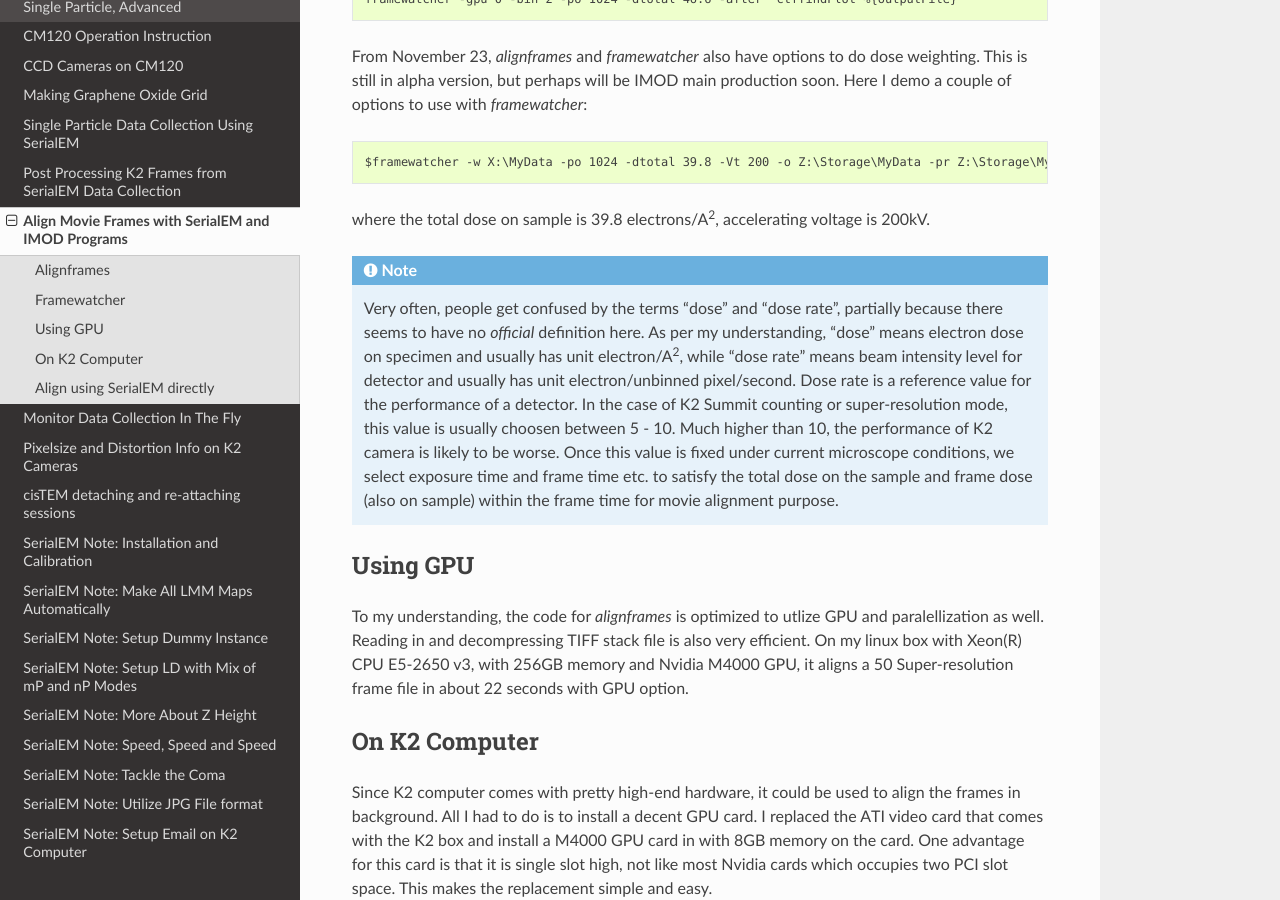
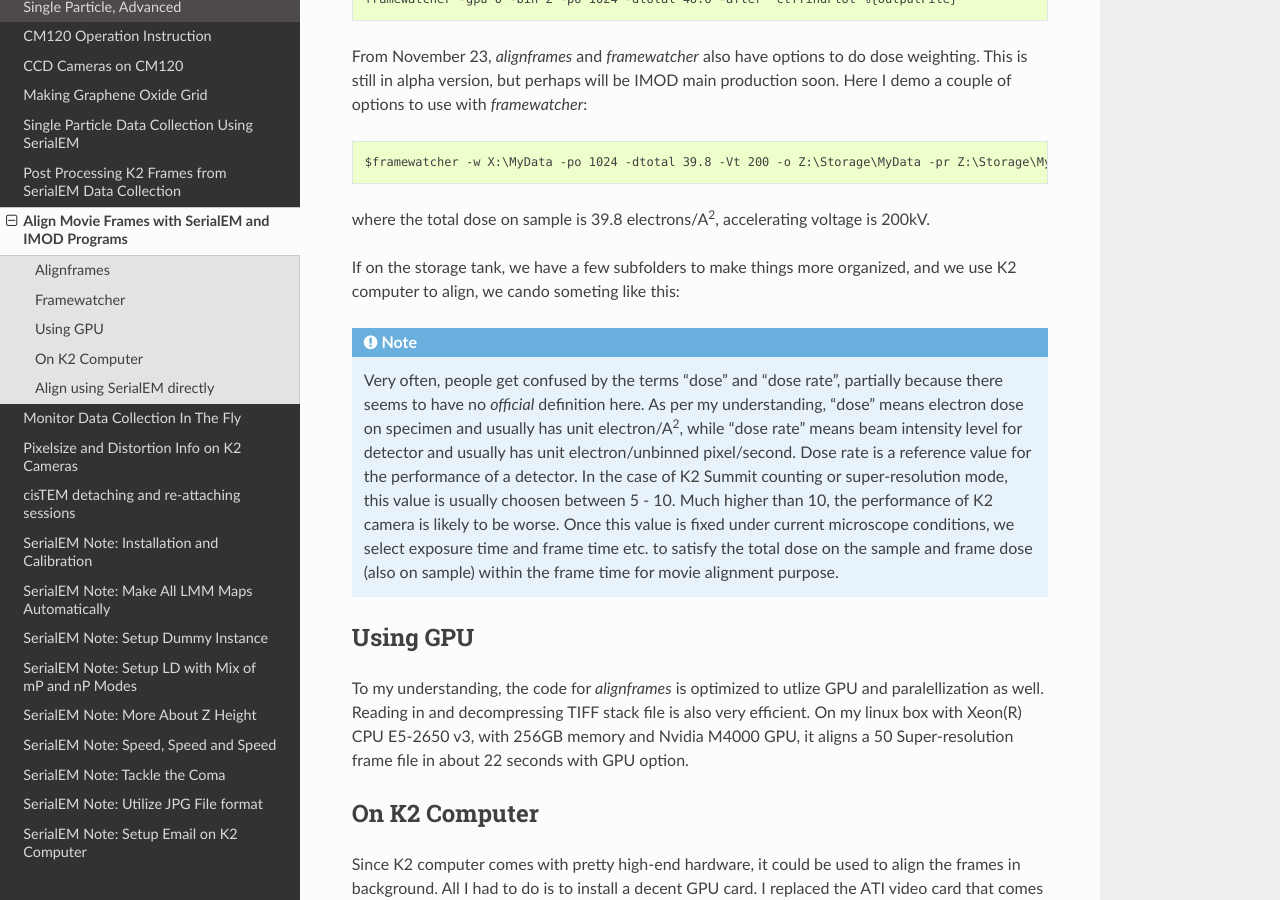
Before and after one commit to xuchen66/sphinx-emdocs, a Sphinx documentation site: the page built from source/align-movie-frames-imod.rst, in a window 1280 px wide and 900 px high, scrolled down 3502 px. Built offline with Sphinx 7.4.7 and the Read the Docs theme 2.0.0, drawn with Linux system fonts in a browser that asks for light colours; pages that are not in the unit, such as notebooks, are missing from menus.

Commit message:
Update align-movie-frames-imod.rst

```diff
--- a/source/align-movie-frames-imod.rst
+++ b/source/align-movie-frames-imod.rst
@@ -168,6 +168,8 @@ From November 23, *alignframes* and *framewatcher* also have options to do dose
 
 where the total dose on sample is 39.8 electrons/A\ :sup:`2`, accelerating voltage is 200kV.
 
+If on the storage tank, we have a few subfolders to make things more organized, and we use K2 computer to align, we cando someting like this:
+
 .. note::
 
    Very often, people get confused by the terms "dose" and "dose rate", partially because there seems to have no *official* definition here.
```
